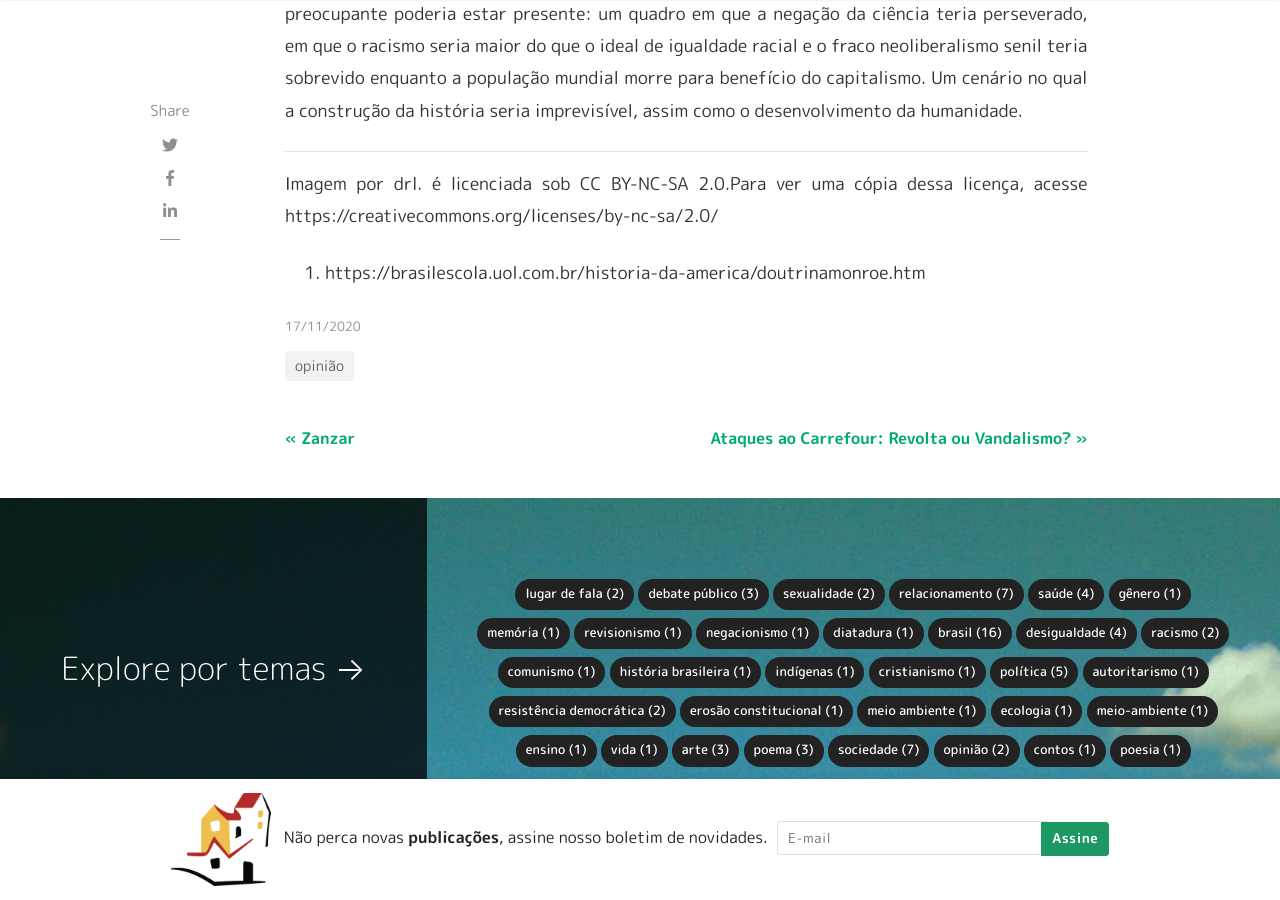
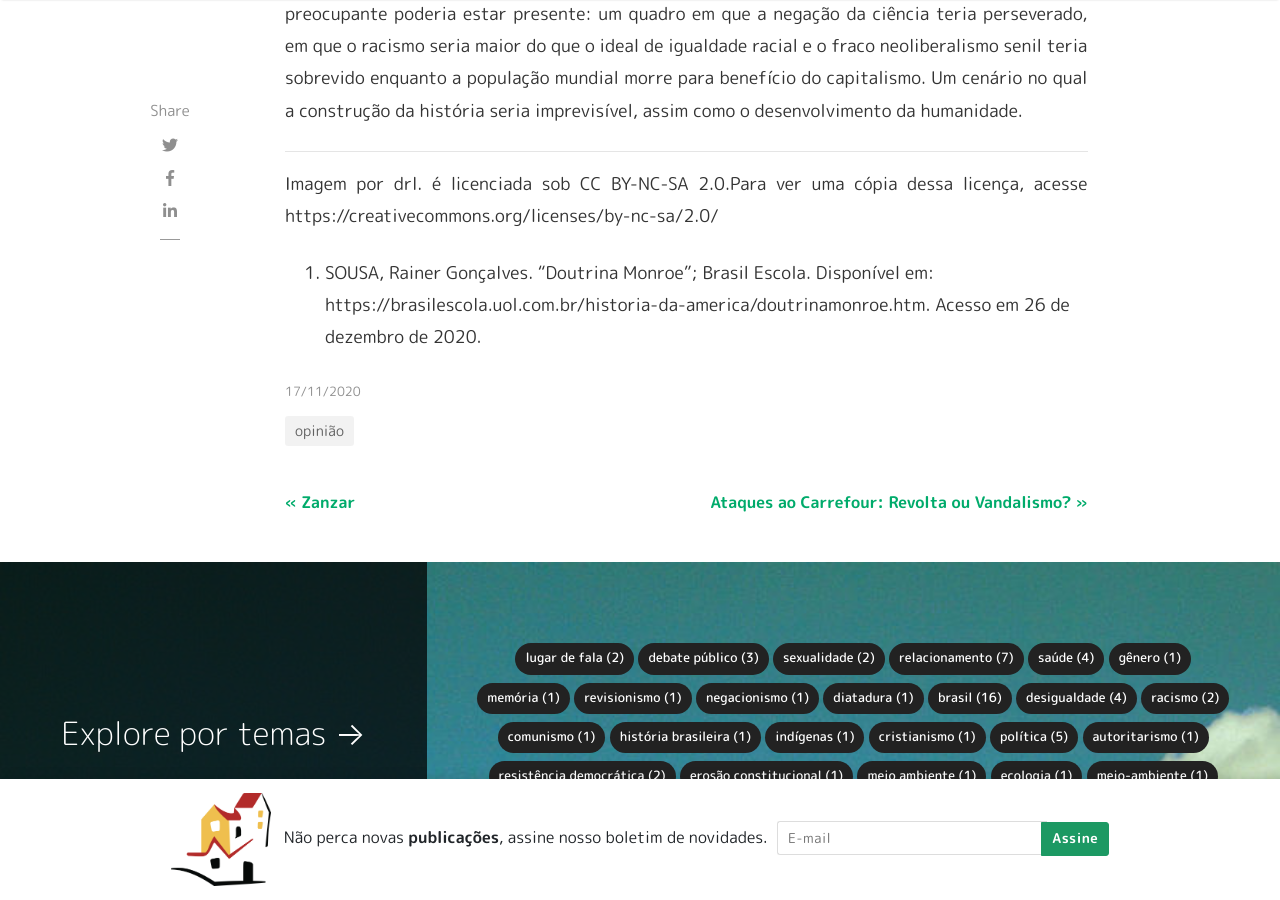
Before and after one commit to rafaelabcaffaro/republiqueta.github.io, a Jekyll site: the page built from _posts/2020-11-17-Previsão-Bolsonaro-perdera-as-eleicoes-de-2022.md, in a window 1280 px wide and 900 px high, scrolled down 2006 px. Built offline with Jekyll 4.4.1, drawn with Linux system fonts in a browser that asks for light colours; nearby versions of some CDN libraries; some web fonts are replaced; comment, search, counter and statistics services are not loaded; grey boxes are pictures that could not be loaded.

Commit message:
Update 2020-11-17-Previsão-Bolsonaro-perdera-as-eleicoes-de-2022.md

```diff
--- a/_posts/2020-11-17-Previsão-Bolsonaro-perdera-as-eleicoes-de-2022.md
+++ b/_posts/2020-11-17-Previsão-Bolsonaro-perdera-as-eleicoes-de-2022.md
@@ -19,4 +19,4 @@ Logo, a história se repete, e é confortável saber que Donald Trump perdeu as
 ---
 Imagem por drl. é licenciada sob CC BY-NC-SA 2.0.Para ver uma cópia dessa licença, acesse https://creativecommons.org/licenses/by-nc-sa/2.0/
 
-1. https://brasilescola.uol.com.br/historia-da-america/doutrinamonroe.htm
+1. SOUSA, Rainer Gonçalves. "Doutrina Monroe"; Brasil Escola. Disponível em: https://brasilescola.uol.com.br/historia-da-america/doutrinamonroe.htm. Acesso em 26 de dezembro de 2020.
```
